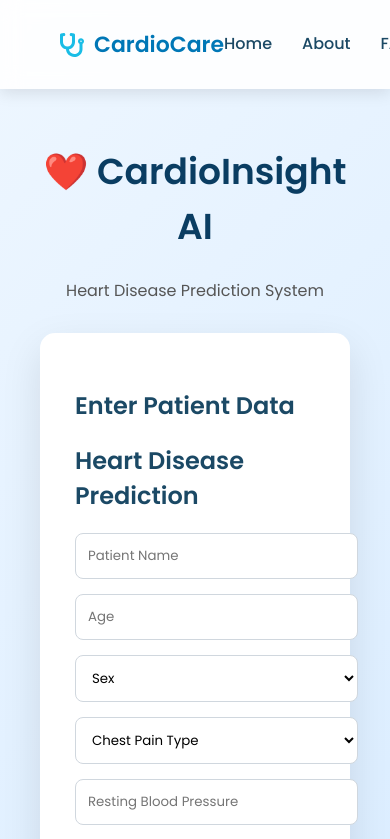
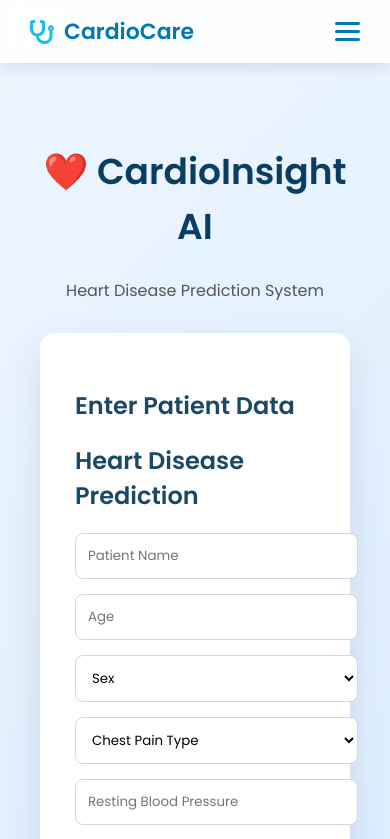
Before and after one commit to saisravanthikondaviti-web/heart, a React (Create React App) app: page /dashboard in a window 390 px wide. Shown: the top 839 px of the page. Built offline with nearby package versions, Linux system fonts and the light colour scheme.

Commit message:
hamburger menu added

```diff
--- a/src/App.css
+++ b/src/App.css
@@ -607,171 +607,169 @@ transform:translateY(0);
 }
 
 /* ================= NAVBAR ================= */
-
-.navbar{
-
-position:fixed;
-top:0;
-left:0;
-
-width:100%;
-
-display:flex;
-justify-content:space-between;
-align-items:center;
-
-padding:15px 60px;
-
-background:rgba(255,255,255,0.9);
-backdrop-filter:blur(10px);
-
-box-shadow:0 4px 15px rgba(0,0,0,0.1);
-
-z-index:1000;
-
+.navbar {
+  position: fixed;
+  top: 0;
+  left: 0;
+  width: 100%;
+  display: flex;
+  justify-content: space-between;
+  align-items: center;
+  padding: 15px 60px;
+  background: rgba(255, 255, 255, 0.9);
+  backdrop-filter: blur(10px);
+  box-shadow: 0 4px 15px rgba(0, 0, 0, 0.1);
+  z-index: 1000;
 }
 
 /* LOGO */
-
-.logo{
-
-font-size:22px;
-font-weight:600;
-
-color:#0077b6;
-
-display:flex;
-align-items:center;
-gap:8px;
-
+.logo {
+  font-size: 22px;
+  font-weight: 600;
+  color: #0077b6;
+  display: flex;
+  align-items: center;
+  gap: 8px;
 }
 
 /* NAV LINKS */
-
-.nav-links{
-
-list-style:none;
-
-display:flex;
-gap:30px;
-align-items:center;
-
+.nav-links {
+  list-style: none;
+  display: flex;
+  gap: 30px;
+  align-items: center;
 }
 
-.nav-links li{
-
-font-size:16px;
-
+.nav-links li {
+  font-size: 16px;
 }
 
-/* remove default button style */
-
-.nav-links button{
-
-background:none;
-border:none;
-outline:none;
-
-font-size:16px;
-font-weight:500;
-
-color:#1b4965;
-
-cursor:pointer;
-
-transition:0.3s;
-
+.nav-links button,
+.nav-links a {
+  background: none;
+  border: none;
+  outline: none;
+  font-size: 16px;
+  font-weight: 500;
+  color: #1b4965;
+  cursor: pointer;
+  transition: 0.3s;
+  text-decoration: none;
 }
 
-/* hover animation */
-
-.nav-links button:hover{
-
-color:#0077b6;
-
-transform:translateY(-2px);
-
-}
-
-/* precautions link */
-
-.nav-links a{
-
-text-decoration:none;
-
-font-size:16px;
-font-weight:500;
-
-color:#1b4965;
-
-transition:0.3s;
-
-}
-
-.nav-links a:hover{
-
-color:#0077b6;
-
-transform:translateY(-2px);
-
+.nav-links button:hover,
+.nav-links a:hover {
+  color: #0077b6;
+  transform: translateY(-2px);
 }
 
 .nav-links button::after,
-.nav-links a::after{
-
-content:"";
-display:block;
-
-width:0%;
-height:2px;
-
-background:#0077b6;
-
-transition:0.3s;
-
-margin:auto;
-
+.nav-links a::after {
+  content: "";
+  display: block;
+  width: 0%;
+  height: 2px;
+  background: #0077b6;
+  transition: 0.3s;
+  margin: auto;
 }
 
 .nav-links button:hover::after,
-.nav-links a:hover::after{
-
-width:100%;
-
-}
-/* LOGIN / LOGOUT BUTTON */
-
-.nav-auth button{
-
-padding:8px 18px;
-
-border:none;
-border-radius:20px;
-
-background:linear-gradient(135deg,#0077b6,#00b4d8);
-
-color:white;
-
-font-weight:500;
-
-cursor:pointer;
-
-transition:0.3s;
-
+.nav-links a:hover::after {
+  width: 100%;
 }
 
-.nav-auth button:hover{
+/* LOGIN / LOGOUT BUTTON */
+.nav-auth button {
+  padding: 8px 18px;
+  border: none;
+  border-radius: 20px;
+  background: linear-gradient(135deg, #0077b6, #00b4d8);
+  color: white;
+  font-weight: 500;
+  cursor: pointer;
+  transition: 0.3s;
+}
 
-transform:translateY(-2px);
-
-box-shadow:0 6px 15px rgba(0,0,0,0.2);
-
+.nav-auth button:hover {
+  transform: translateY(-2px);
+  box-shadow: 0 6px 15px rgba(0, 0, 0, 0.2);
 }
 
 /* spacing so content doesn't hide behind navbar */
+body {
+  padding-top: 80px;
+}
 
-body{
-padding-top:80px;
+/* ================= HAMBURGER & RESPONSIVE ================= */
+
+/* Hamburger button - hidden on desktop */
+.hamburger {
+  display: none;
+  flex-direction: column;
+  gap: 5px;
+  cursor: pointer;
+}
+
+.hamburger span {
+  height: 3px;
+  width: 25px;
+  background: #0077b6;
+  border-radius: 2px;
+  transition: 0.3s;
+}
+
+/* Hamburger animation when active */
+.hamburger.active span:nth-child(1) {
+  transform: rotate(45deg) translate(5px, 5px);
+}
+.hamburger.active span:nth-child(2) {
+  opacity: 0;
+}
+.hamburger.active span:nth-child(3) {
+  transform: rotate(-45deg) translate(5px, -5px);
+}
+
+/* Mobile styles */
+@media screen and (max-width: 768px) {
+  .navbar {
+    padding: 15px 30px;
+  }
+
+  .nav-links {
+    position: fixed;
+    top: 0;
+    right: -100%;
+    height: 100vh;
+    width: 250px;
+    background: rgba(255, 255, 255, 0.95);
+    backdrop-filter: blur(10px);
+    flex-direction: column;
+    align-items: flex-start;
+    gap: 20px;
+    padding: 80px 20px;
+    transition: right 0.3s ease-in-out;
+    z-index: 999;
+  }
+
+  .nav-links.active {
+    right: 0;
+  }
+
+  .nav-links li,
+  .nav-links button,
+  .nav-links a {
+    font-size: 18px;
+  }
+
+  .hamburger {
+    display: flex;
+  }
+
+  /* Optional: hide login/logout button on top and include inside menu */
+  .nav-auth {
+    display: none;
+  }
 }
 
 /* ================= ABOUT SECTION ================= */
--- a/src/components/Navbar.js
+++ b/src/components/Navbar.js
@@ -1,72 +1,69 @@
 import { Link, useNavigate } from "react-router-dom";
 import { FaStethoscope } from "react-icons/fa";
+import { useState } from "react";
+
 function Navbar({ isLoggedIn, setIsLoggedIn }) {
-
   const navigate = useNavigate();
+  const [menuActive, setMenuActive] = useState(false);
 
   const handleLogout = () => {
     setIsLoggedIn(false);
     navigate("/");
   };
 
-/* navigate to section */
   const goToSection = (section) => {
     navigate("/", { state: { scrollTo: section } });
+    setMenuActive(false); // close menu on click
   };
 
   return (
-
     <nav className="navbar">
-
       <div className="logo">
         <FaStethoscope className="logo-icon" />
         CardioCare
       </div>
 
-<ul className="nav-links">
+      {/* Hamburger for mobile */}
+      <div
+        className={`hamburger ${menuActive ? "active" : ""}`}
+        onClick={() => setMenuActive(!menuActive)}
+      >
+        <span></span>
+        <span></span>
+        <span></span>
+      </div>
 
+      <ul className={`nav-links ${menuActive ? "active" : ""}`}>
         <li>
           <button onClick={() => goToSection("home")}>Home</button>
         </li>
-
         <li>
           <button onClick={() => goToSection("about")}>About</button>
         </li>
-
         <li>
           <button onClick={() => goToSection("faq")}>FAQ</button>
         </li>
-
         <li>
-<Link to="/precautions">Precautions</Link>
+          <Link to="/precautions" onClick={() => setMenuActive(false)}>
+            Precautions
+          </Link>
         </li>
-
         <li>
           <button onClick={() => goToSection("contact")}>Contact</button>
         </li>
-
       </ul>
 
       <div className="nav-auth">
-
         {isLoggedIn ? (
-
           <button onClick={handleLogout}>Logout</button>
-
         ) : (
-
           <Link to="/login">
             <button>Login</button>
           </Link>
-
         )}
-
       </div>
-
     </nav>
-
   );
-
 }
 
 export default Navbar;
```
Lines whose indentation alone changed are shown as unchanged.
